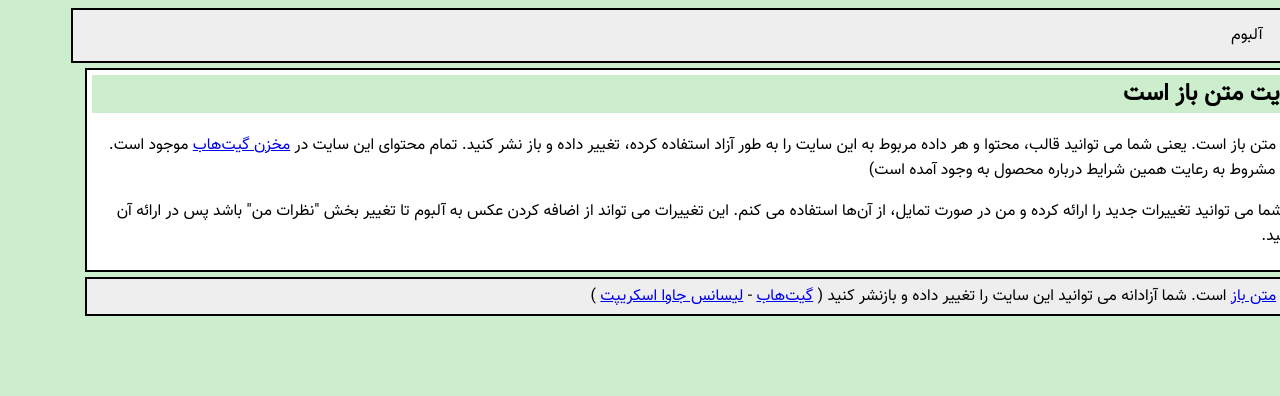
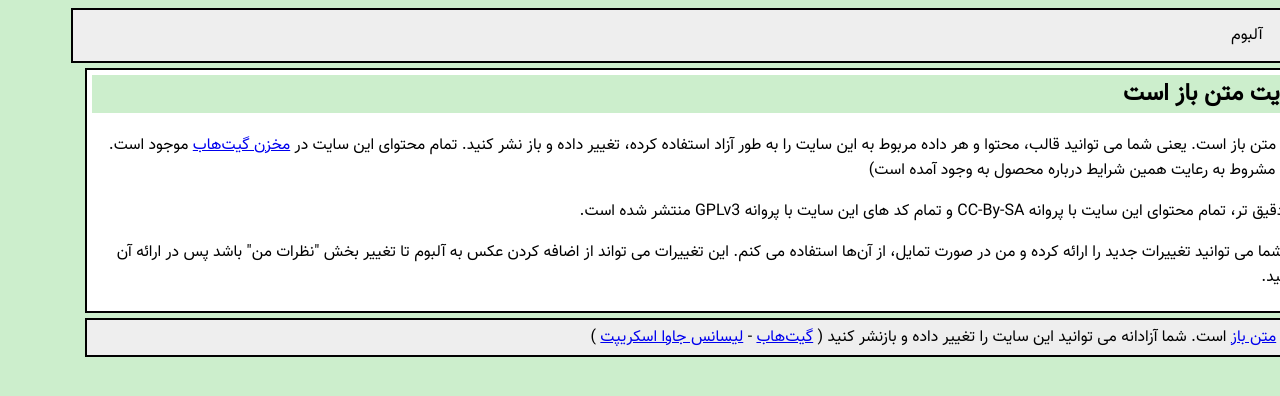
Before and after one commit to HKalbasi/HKalbasi.github.io, a Jekyll site: the page built from this/opensource.html, in a window 1280 px wide. Shown: the top 396 px of the page. Built offline with Jekyll 4.4.1, drawn with Linux system fonts in a browser that asks for light colours.

Commit message:
couple of changes

```diff
--- a/this/opensource.html
+++ b/this/opensource.html
@@ -11,6 +11,13 @@
     (این آزادی مشروط به رعایت همین شرایط درباره محصول به وجود آمده است)
   </p>
   <p>
+    به عبارت دقیق تر، تمام محتوای این سایت با پروانه
+    CC-By-SA
+    و تمام کد های این سایت با پروانه
+    GPLv3
+    منتشر شده است.
+  </p>
+  <p>
     هم‌چنین شما می توانید تغییرات جدید را ارائه کرده و من در صورت تمایل، از آن‌ها استفاده
     می کنم. این تغییرات می تواند از اضافه کردن عکس به آلبوم تا تغییر بخش "نظرات من" باشد
     پس در ارائه آن جسور باشید.
```
Also changed, not shown: index.html (+9 -1 lines), notes/test-rtl.html (added, +14 -0 lines), personal.html (+25 -0 lines).
